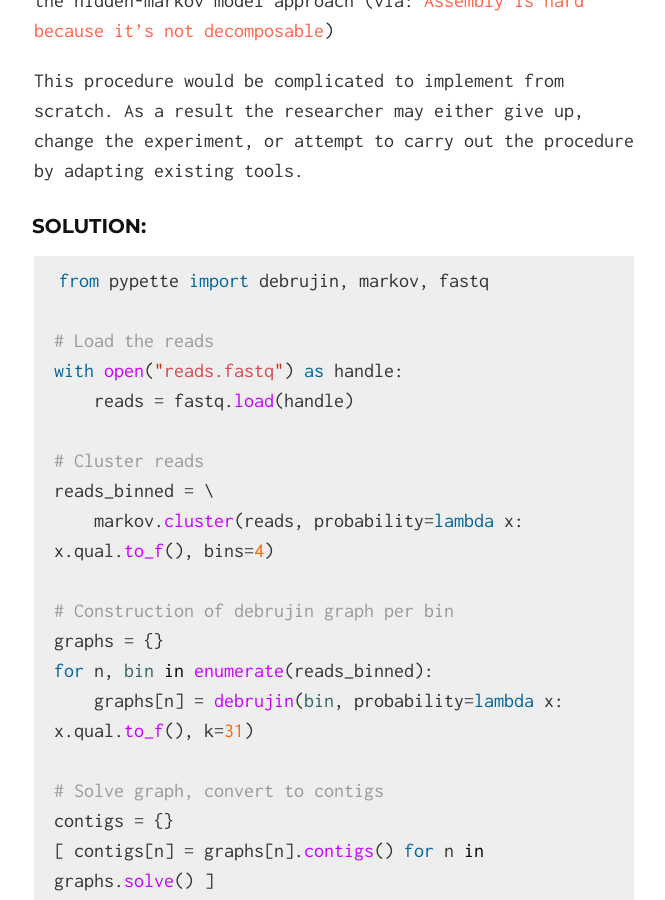
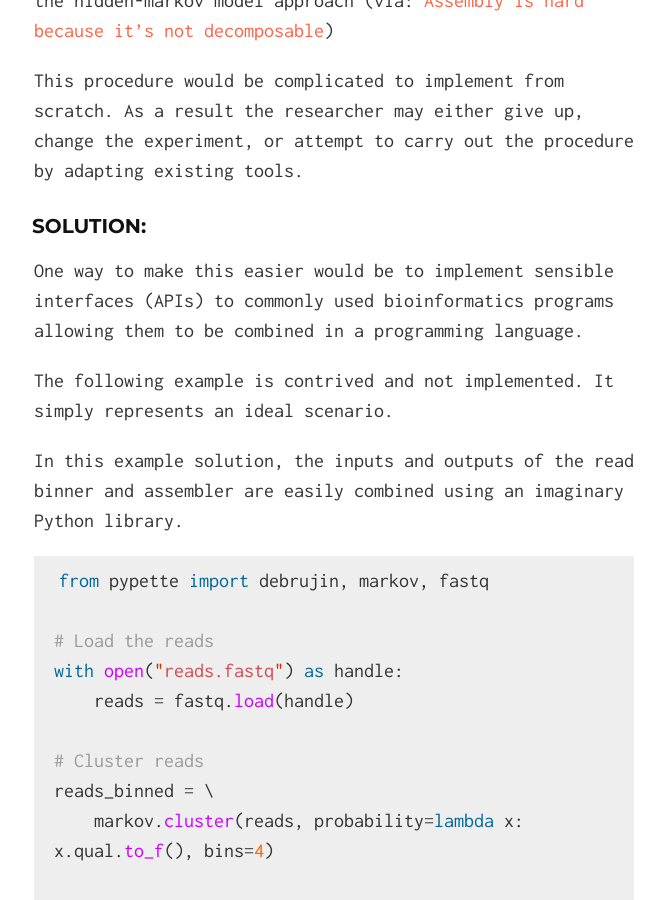
Before and after one commit to audy/audy.github.io, a Jekyll site: the page built from _posts/2011-02-06-pypette.md, in a window 1280 px wide and 900 px high, scrolled down 934 px. Shown: the whole window, without its empty margins (306-971 px from the left). Built offline with Jekyll 4.4.1, drawn with Linux system fonts in a browser that asks for light colours.

Commit message:
some writing.

```diff
--- a/_posts/2011-02-06-pypette.md
+++ b/_posts/2011-02-06-pypette.md
@@ -33,6 +33,16 @@ researcher may either give up, change the experiment, or attempt to carry out
 the procedure by adapting existing tools.
 
 ## Solution:
+
+One way to make this easier would be to implement sensible interfaces (APIs) to
+commonly used bioinformatics programs allowing them to be combined in a
+programming language.
+
+The following example is contrived and not implemented. It simply represents an
+ideal scenario.
+
+In this example solution, the inputs and outputs of the read binner and
+assembler are easily combined using an imaginary Python library.
 
 {% highlight python %}
 from pypette import debrujin, markov, fastq
```
